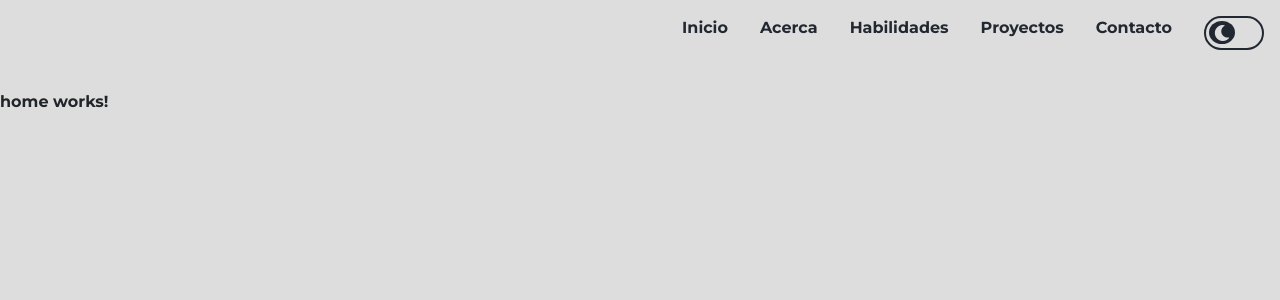
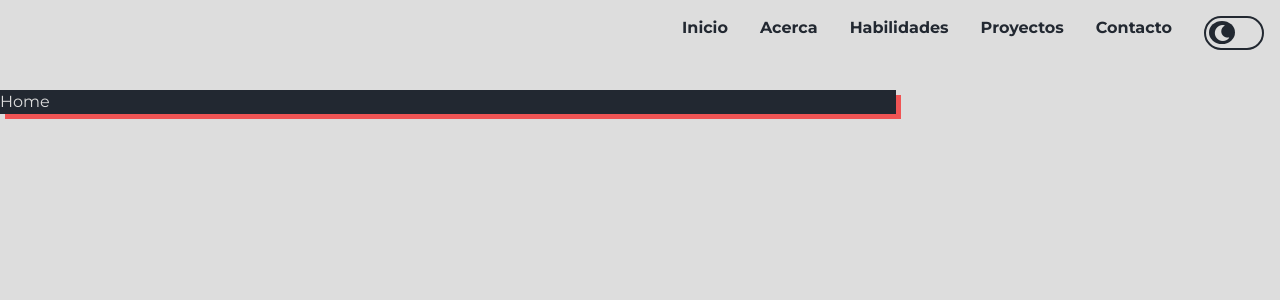
Before and after one commit to mariodelabarra/portfolio, an Angular app: page /home in a window 1280 px wide. Shown: the top 300 px of the page. Built offline with nearby package versions, Linux system fonts and the light colour scheme.

Commit message:
Home and navbar styles

```diff
--- a/src/app/pages/home/home.component.css
+++ b/src/app/pages/home/home.component.css
@@ -0,0 +1,6 @@
+#home-section {
+    background-color: #222831;
+    color: #ddd;
+    box-shadow: 5px 5px 0px 0px #f05454;
+    width: 70%;
+}
--- a/src/app/pages/home/home.component.html
+++ b/src/app/pages/home/home.component.html
@@ -1 +1,3 @@
-<p>home works!</p>
+<section id="home-section">
+    Home
+</section>
--- a/src/app/shared/navbar/navbar.component.css
+++ b/src/app/shared/navbar/navbar.component.css
@@ -1,5 +1,6 @@
 nav {
     text-align: right;
+    font-weight: 700;
 }
 
 nav ul {
--- a/src/styles.css
+++ b/src/styles.css
@@ -17,6 +17,5 @@
 
 body {
     font-family: 'Montserrat', serif;
-    font-weight: 700;
     background-color: #dddddd;
 }
```
